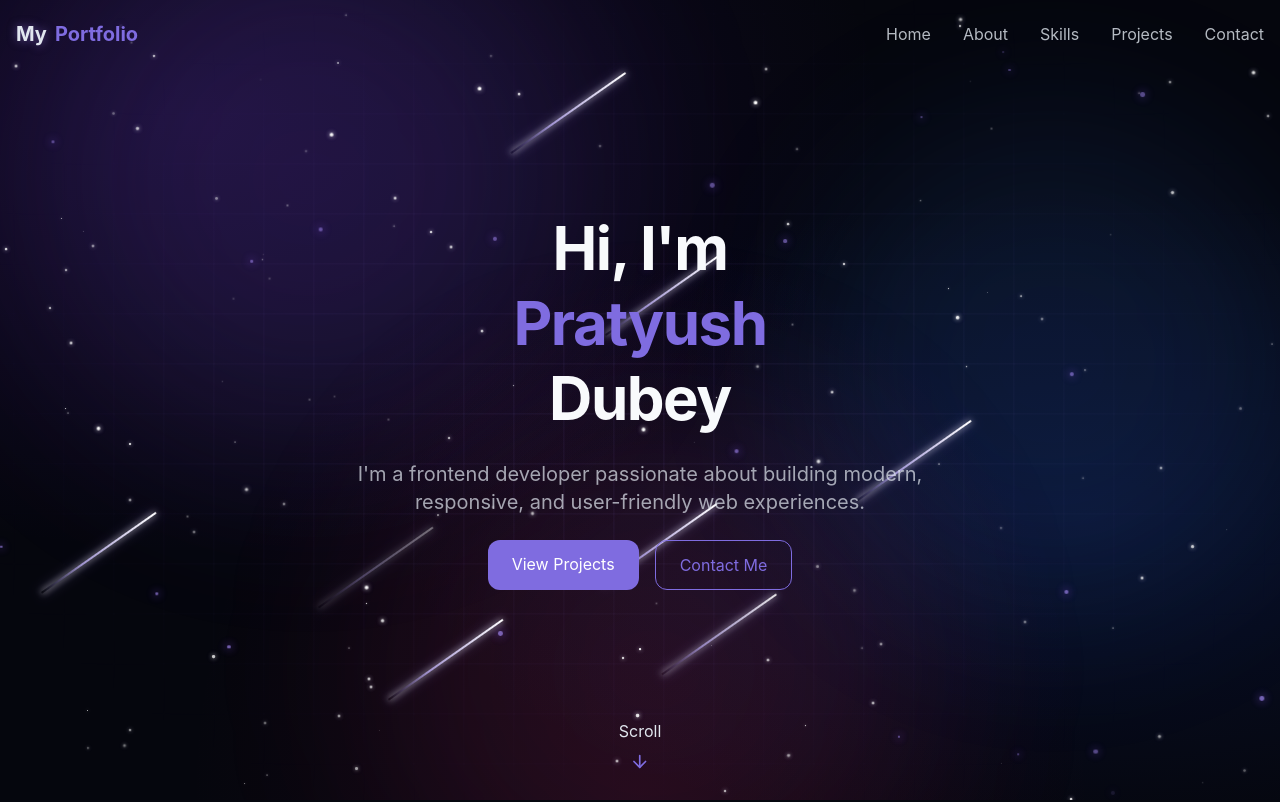
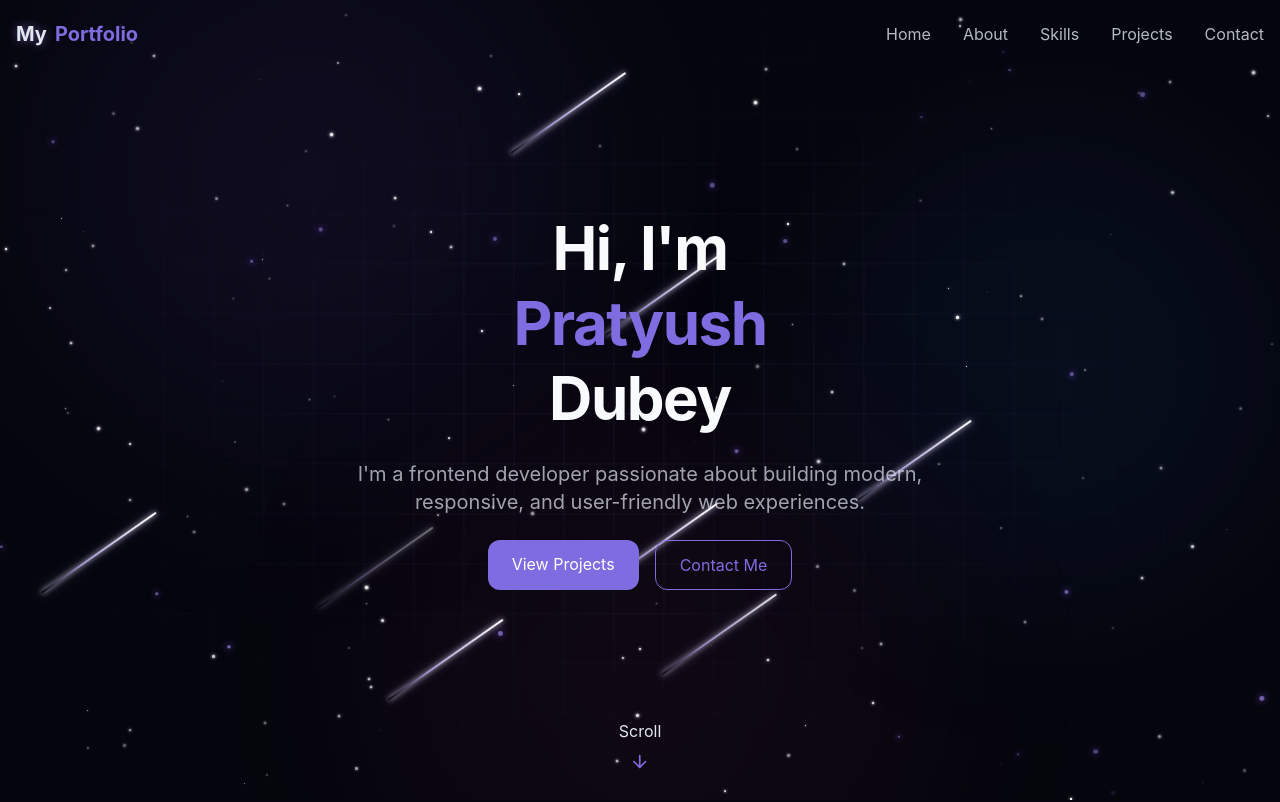
Before and after one commit to pratyush61/portfolio, a React (Vite) app: page / in a window 1280 px wide. Shown: the top 802 px of the page. Built offline with nearby package versions, Linux system fonts and the light colour scheme.

Commit message:
Refactor CSS for consistency and clarity

```diff
--- a/src/index.css
+++ b/src/index.css
@@ -1,7 +1,8 @@
- @import "tailwindcss";
+
+@import "tailwindcss";
 
 /* =========================================
-   DARK THEME — CONSISTENT ON ALL DEVICES
+   THEME
 ========================================= */
 
 @theme {
@@ -43,7 +44,7 @@
 }
 
 /* =========================================
-   GLOBAL COLORS
+   GLOBAL DARK MODE
 ========================================= */
 
 @layer base {
@@ -65,13 +66,13 @@
   html {
     scroll-behavior: smooth;
     color-scheme: dark;
-    background-color: #05060d;
+    background: #05060d;
   }
 
   body {
     margin: 0;
     min-height: 100vh;
-    background-color: #05060d;
+    background: #05060d;
     color: #f8fafc;
     color-scheme: dark;
     font-feature-settings: "rlig" 1, "calt" 1;
@@ -154,8 +155,8 @@
 }
 
 /* =========================================
-   BACKGROUND
-   Same colors on every device
+   BACKGROUND BASE
+   Deep black on all devices
 ========================================= */
 
 .bg-base {
@@ -164,25 +165,7 @@
   z-index: 0;
   overflow: hidden;
   pointer-events: none;
-
-  background-color: #05060d;
-
-  background-image:
-    radial-gradient(
-      ellipse at 15% 15%,
-      rgba(91, 33, 182, 0.18),
-      transparent 45%
-    ),
-    radial-gradient(
-      ellipse at 85% 65%,
-      rgba(29, 78, 216, 0.14),
-      transparent 45%
-    ),
-    radial-gradient(
-      ellipse at 50% 100%,
-      rgba(157, 23, 77, 0.10),
-      transparent 50%
-    );
+  background: #05060d;
 }
 
 /* =========================================
@@ -192,8 +175,9 @@
 .aurora {
   position: absolute;
   border-radius: 50%;
-  filter: blur(90px);
-  opacity: 0.65;
+  filter: blur(100px);
+  opacity: 0.35;
+  mix-blend-mode: normal;
   pointer-events: none;
   will-change: transform;
 }
@@ -236,12 +220,12 @@
   background-image:
     linear-gradient(
       to right,
-      rgba(167, 139, 250, 0.08) 1px,
+      rgba(167, 139, 250, 0.07) 1px,
       transparent 1px
     ),
     linear-gradient(
       to bottom,
-      rgba(167, 139, 250, 0.08) 1px,
+      rgba(167, 139, 250, 0.07) 1px,
       transparent 1px
     );
 
@@ -269,7 +253,7 @@
 }
 
 /* =========================================
-   STARS
+   TWINKLING STARS
 ========================================= */
 
 .star {
@@ -279,8 +263,8 @@
   background: #ffffff;
 
   box-shadow:
-    0 0 4px rgba(255, 255, 255, 0.9),
-    0 0 8px rgba(167, 139, 250, 0.4);
+    0 0 3px rgba(255, 255, 255, 0.9),
+    0 0 7px rgba(167, 139, 250, 0.35);
 
   pointer-events: none;
 }
@@ -321,8 +305,8 @@
   );
 
   box-shadow:
-    0 0 6px rgba(255, 255, 255, 0.8),
-    0 0 12px rgba(167, 139, 250, 0.6);
+    0 0 5px rgba(255, 255, 255, 0.8),
+    0 0 10px rgba(167, 139, 250, 0.6);
 
   pointer-events: none;
   will-change: transform, opacity;
@@ -337,12 +321,15 @@
     transform: translate3d(0, 0, 0) rotate(-35deg);
     opacity: 0;
   }
+
   5% {
     opacity: 1;
   }
+
   65% {
     opacity: 1;
   }
+
   100% {
     transform: translate3d(-700px, 490px, 0) rotate(-35deg);
     opacity: 0;
@@ -360,7 +347,7 @@
   border-radius: 50%;
   background: #a78bfa;
 
-  box-shadow: 0 0 8px 2px rgba(139, 92, 246, 0.45);
+  box-shadow: 0 0 7px 2px rgba(139, 92, 246, 0.4);
 
   animation-name: drift-up;
   animation-timing-function: linear;
@@ -411,17 +398,6 @@
 }
 
 /* =========================================
-   RESPONSIVE LAYOUT ONLY
-   No device-specific color changes
-========================================= */
-
-@media (max-width: 640px) {
-  .aurora {
-    filter: blur(90px);
-  }
-}
-
-/* =========================================
    ACCESSIBILITY
 ========================================= */
 
```
